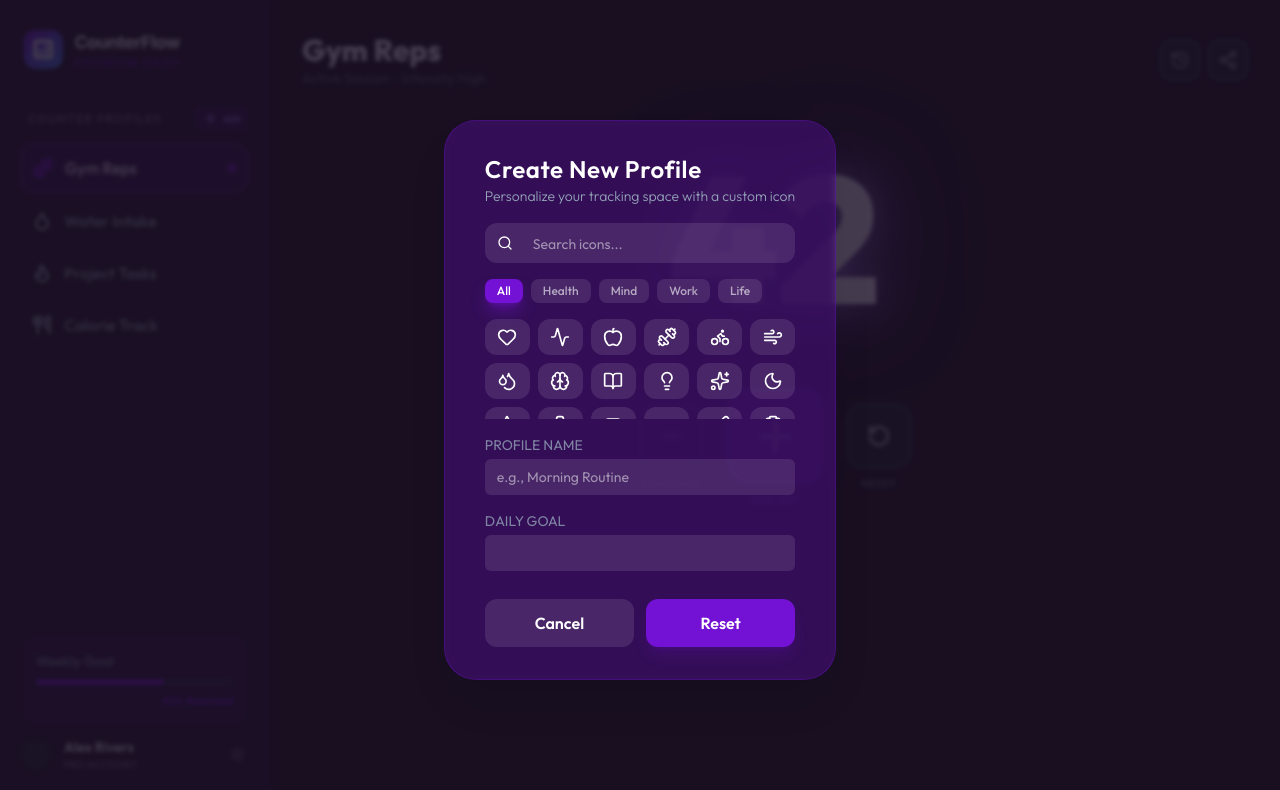
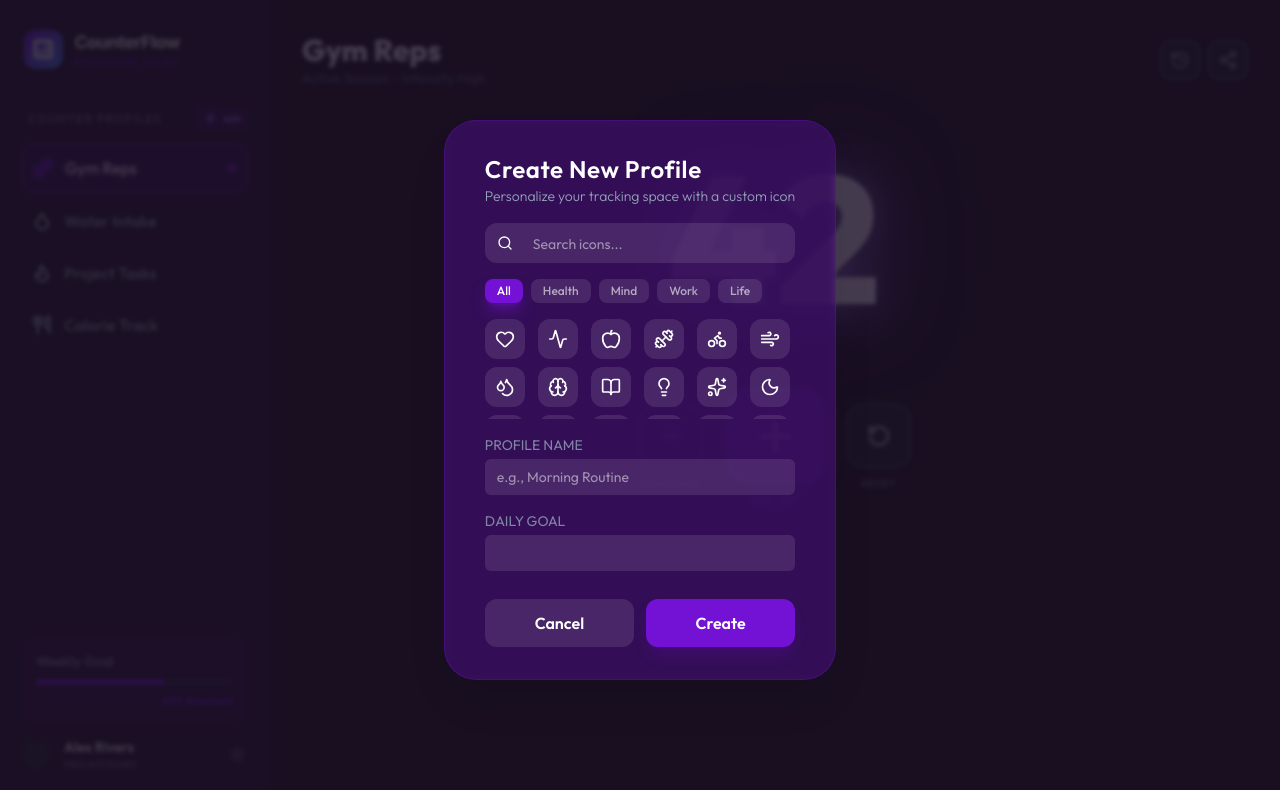
Before and after one commit to mano-coder/CounterFlow-app, a React (Vite) app: page / in a window 1280 px wide. Shown: the top 790 px of the page. Built offline with nearby package versions, Linux system fonts and the light colour scheme.

Commit message:
fix: height and width of icons

```diff
--- a/src/components/CreateProfileModal.jsx
+++ b/src/components/CreateProfileModal.jsx
@@ -7,7 +7,6 @@ export default function CreateProfileModal({ onCancel }) {
   return (
     <div className="fixed inset-0 z-50 flex items-center justify-center bg-[#191022]/80 backdrop-blur-[2px]">
       <div className="bg-progress-fill/30 border-progress-fill/30 items-left flex flex-col gap-4 rounded-[32px] border px-10 py-8 text-white shadow-2xl shadow-black/10 backdrop-blur-[4px]">
-
         <div className="gap-1">
           <h1 className="text-2xl font-semibold tracking-wide text-white">
             Create New Profile
@@ -17,7 +16,10 @@ export default function CreateProfileModal({ onCancel }) {
           </p>
         </div>
 
-        <IconPicker selectedIcon={selectedIcon} onSelect={(icon) => setSelectedIcon(icon)} />
+        <IconPicker
+          selectedIcon={selectedIcon}
+          onSelect={(icon) => setSelectedIcon(icon)}
+        />
 
         <div className="flex w-full flex-col gap-1">
           <label className="text-text-secondary/80 text-sm">PROFILE NAME</label>
@@ -36,16 +38,11 @@ export default function CreateProfileModal({ onCancel }) {
         <div className="mt-3 flex w-full gap-3">
           <button
             className="flex-1 rounded-xl bg-white/10 px-10 py-3 font-semibold hover:bg-white/20"
-            onClick={() => onCancel()}
+            onClick={onCancel}
           >
             Cancel
           </button>
-          <button
-            className="shadow-progress-fill/20 bg-accent-primary hover:bg-accent-bright flex-1 rounded-xl px-10 py-3 font-semibold shadow-lg"
-            onClick={onCancel}
-          >
-            Reset
-          </button>
+          <button className="shadow-progress-fill/20 bg-accent-primary hover:bg-accent-bright flex-1 rounded-xl px-10 py-3 font-semibold shadow-lg">Create</button>
         </div>
       </div>
     </div>
--- a/src/components/IconPicker.jsx
+++ b/src/components/IconPicker.jsx
@@ -91,7 +91,7 @@ export default function IconPicker({ onSelect, selectedIcon }) {
             <button
               key={iconName}
               onClick={() => onSelect(iconName)}
-              className={`flex items-center justify-center rounded-xl p-2 transition-colors ${
+              className={`flex h-10 w-10 items-center justify-center rounded-xl p-2 transition-colors ${
                 selectedIcon === iconName
                   ? "bg-accent-primary shadow-accent-primary/50 shadow-lg"
                   : "bg-white/10 hover:bg-white/20"
```
